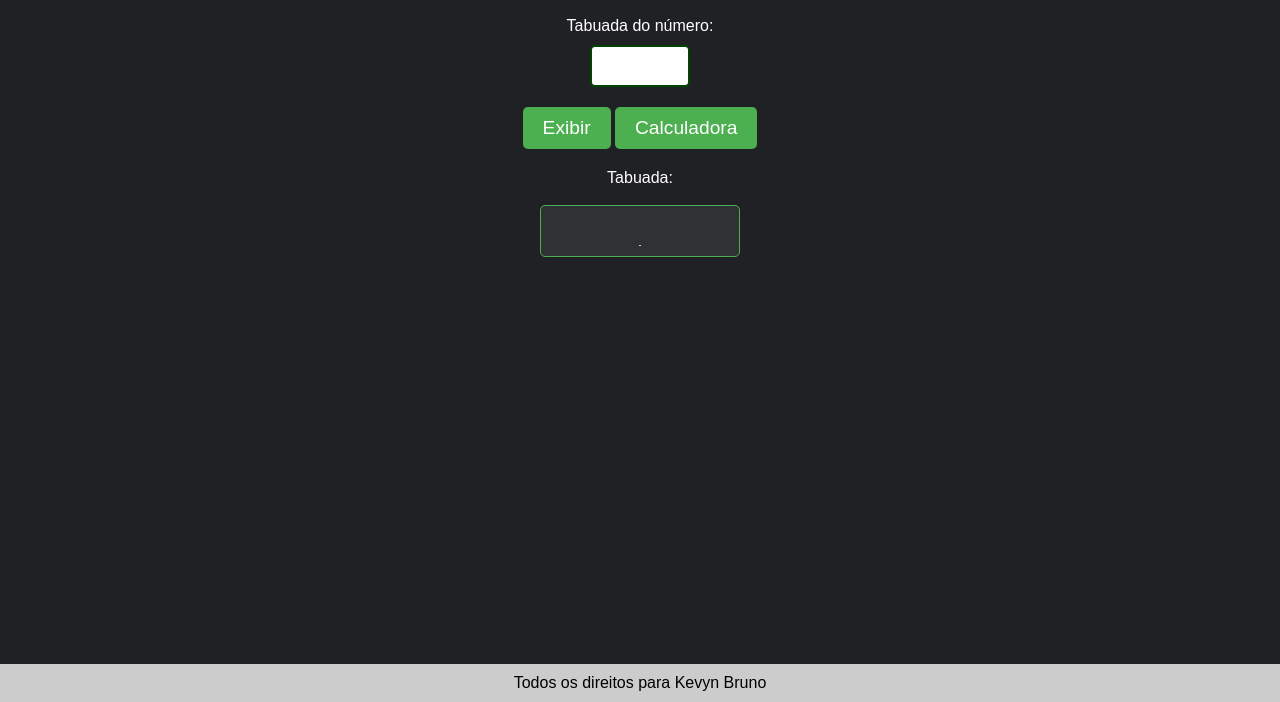
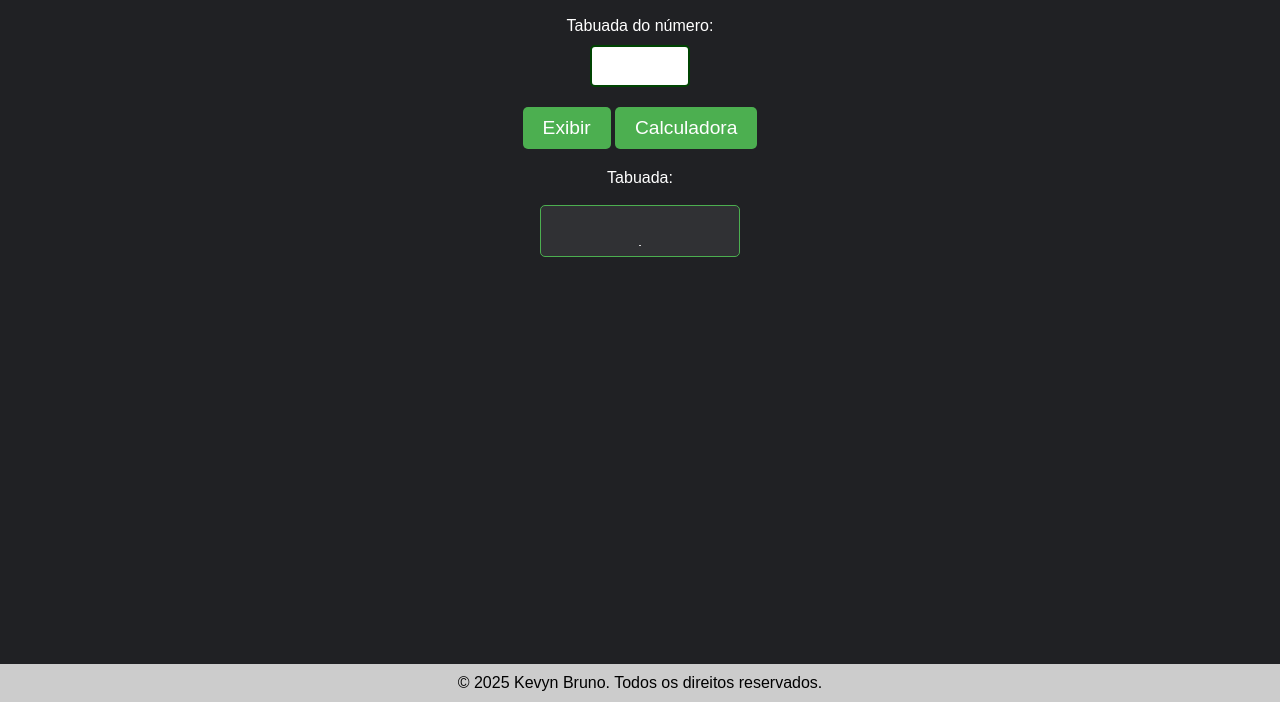
Before and after one commit to Kevynbr18/CalculoETabuada, a plain HTML site: page Tabuada.html in a window 1280 px wide. Shown: the part 98-800 px from the top of the page. Drawn offline with Linux system fonts and the light colour scheme.

Commit message:
Add files via upload

```diff
--- a/Tabuada.JS
+++ b/Tabuada.JS
@@ -4,8 +4,8 @@ function tabuada(){
   var tabuada='';
 
   for(var count=1; count<=10 ; count++)
-   tabuada += num+" x "+count+" = "+
-               num*count+"<br />";
+   tabuada += num + " x "+ count +" = "+
+               num * count +"<br />";
 
   resposta.innerHTML = tabuada;
 }
--- a/Tabuada.html
+++ b/Tabuada.html
@@ -14,7 +14,7 @@
     <div class="Respostas"><div id='resposta' style='display:inline'></div></div>
 
 
-<footer>Todos os direitos para Kevyn Bruno</footer>
+<footer>© 2025 Kevyn Bruno. Todos os direitos reservados.</footer>
 
   <script src="Tabuada.JS"></script>
 </body>
```
Also changed, not shown: index.html (+1 -1 lines), README.TXT (added).
